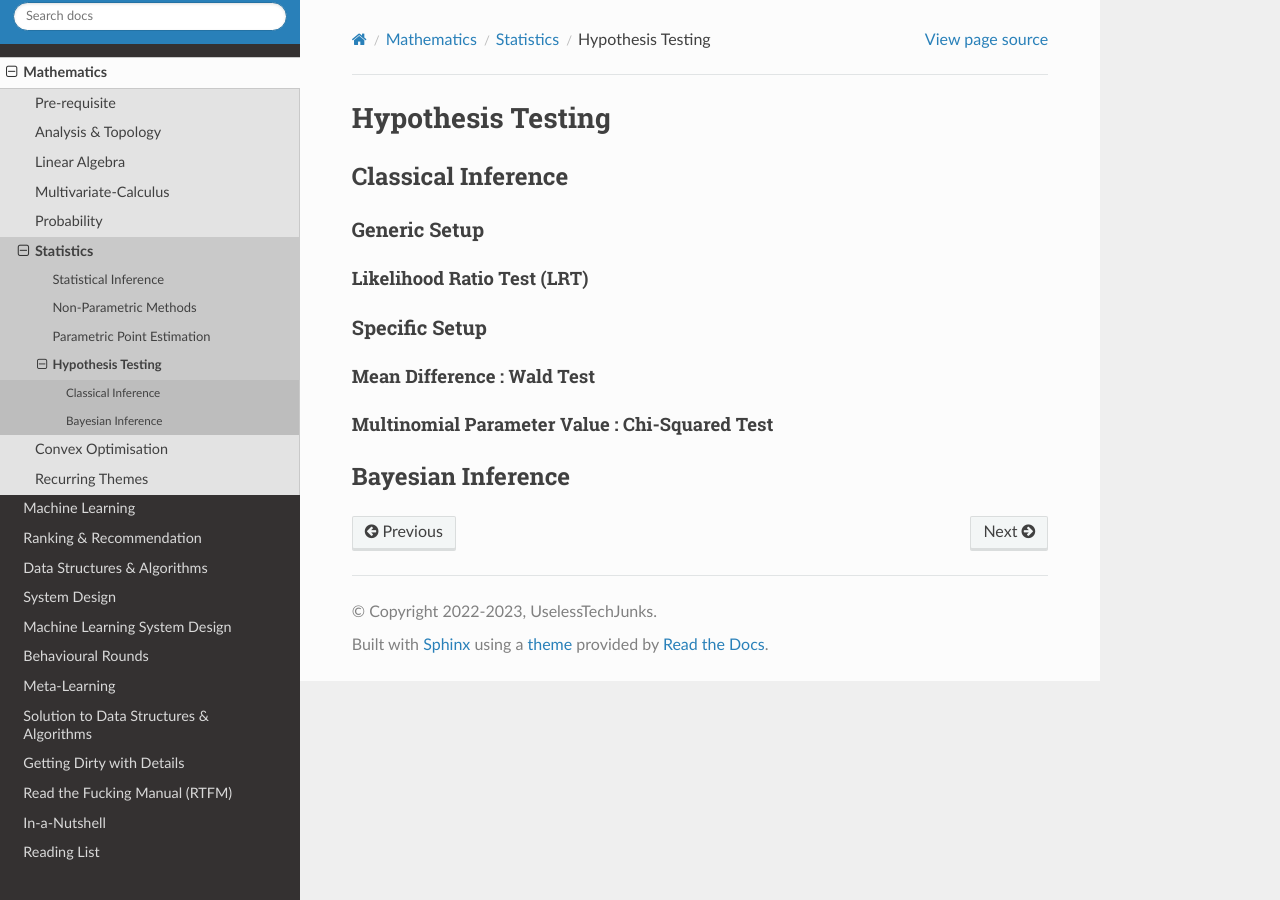
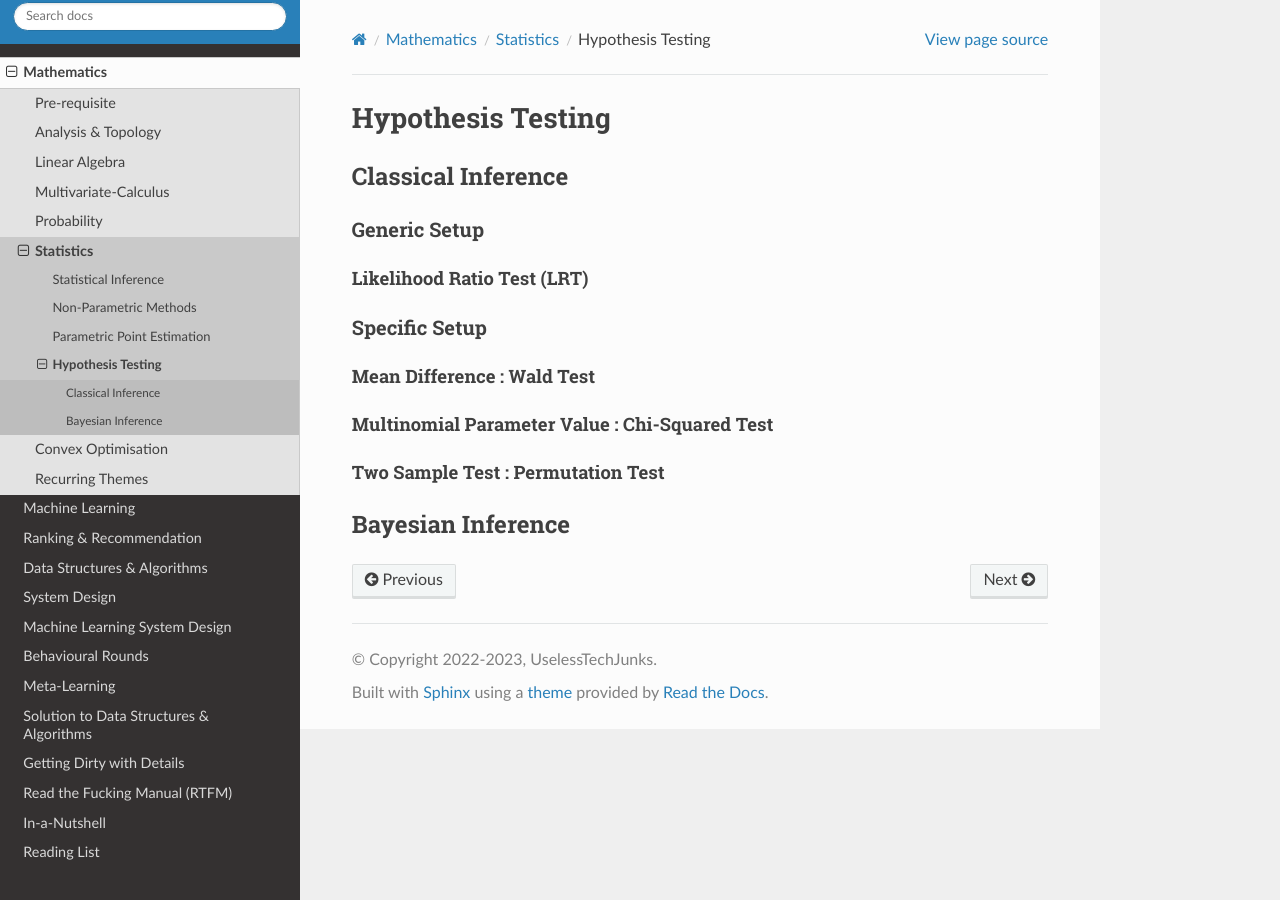
Before and after one commit to uselesstechjunks/leetcode, a Sphinx documentation site: the page built from docs/source/math/stat/hyp.rst, in a window 1280 px wide. Built offline with Sphinx 7.4.7 and the Read the Docs theme 2.0.0, drawn with Linux system fonts in a browser that asks for light colours.

Commit message:
Update hyp.rst

```diff
--- a/docs/source/math/stat/hyp.rst
+++ b/docs/source/math/stat/hyp.rst
@@ -17,6 +17,8 @@ Mean Difference : Wald Test
 -----------------------------------------------------------------------------------
 Multinomial Parameter Value : Chi-Squared Test
 -----------------------------------------------------------------------------------
+Two Sample Test : Permutation Test
+-----------------------------------------------------------------------------------
 
 ***********************************************************************************
 Bayesian Inference
```
